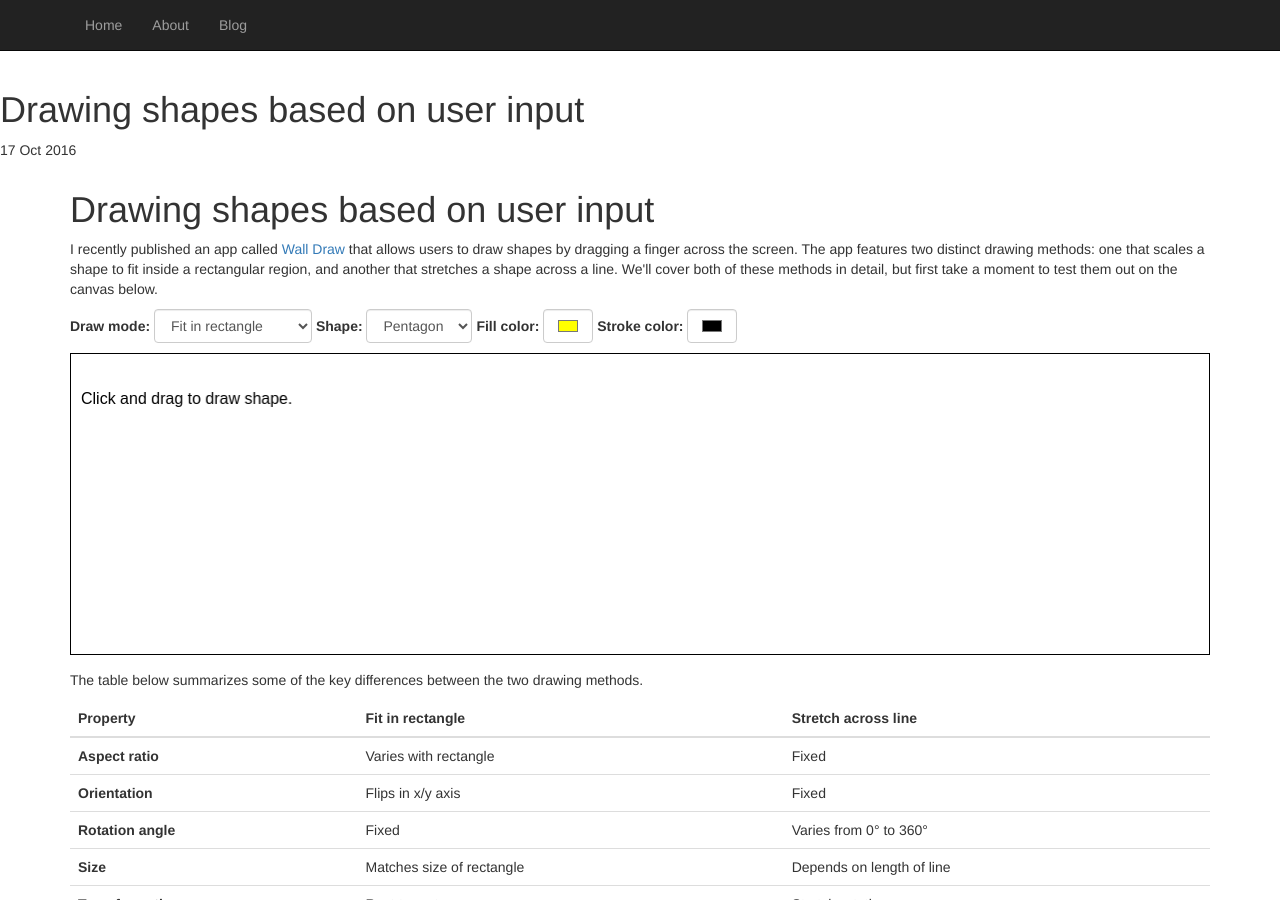
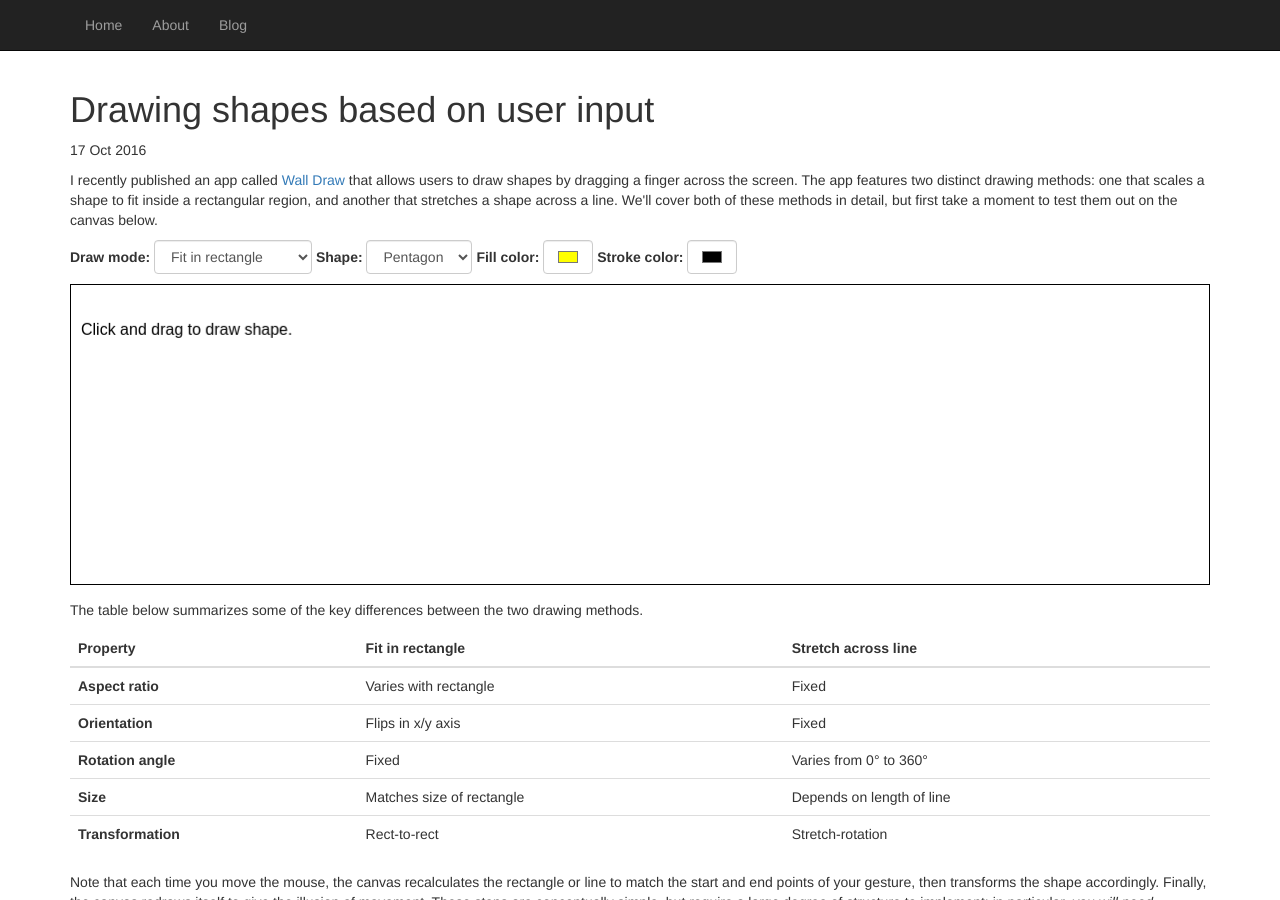
Before and after one commit to wjheesen/wjheesen.github.io, a Jekyll site: the page built from _posts/2016-10-17-drawing-shapes-based-on-user-input.html, in a window 1280 px wide and 900 px high. Built offline with Jekyll 4.4.1, drawn with Linux system fonts in a browser that asks for light colours.

Commit message:
Removed double title.

```diff
--- a/_layouts/default.html
+++ b/_layouts/default.html
@@ -3,7 +3,9 @@
 {% include head.html %}
 <body>
     {% include header.html %}
+    <div class="container body-content">
     {{ content }}
+    </div>
     {% include footer.html %}
 </body>
 </html>
--- a/_posts/2016-10-17-drawing-shapes-based-on-user-input.html
+++ b/_posts/2016-10-17-drawing-shapes-based-on-user-input.html
@@ -3,10 +3,6 @@ layout: post
 title: Drawing shapes based on user input
 date: 2016-10-17
 ---
-<div class="container body-content">
-
-<h1>Drawing shapes based on user input</h1>
-
 <p>
     I recently published an app called <a href="https://play.google.com/store/apps/details?id=com.educational_math_apps.walldraw">Wall Draw</a>
     that allows users to draw shapes by dragging a finger across the screen. The app features two distinct drawing methods:
@@ -3879,7 +3875,6 @@ canvas<span class="token punctuation">.</span><span class="token function">setTr
         2.5 Attribution License
     </a>.
 </p>
-</div>
 
 <script src="/js/canvas-util.js"></script>
 <script src="https://code.jquery.com/pep/0.4.1/pep.js"></script>
```
